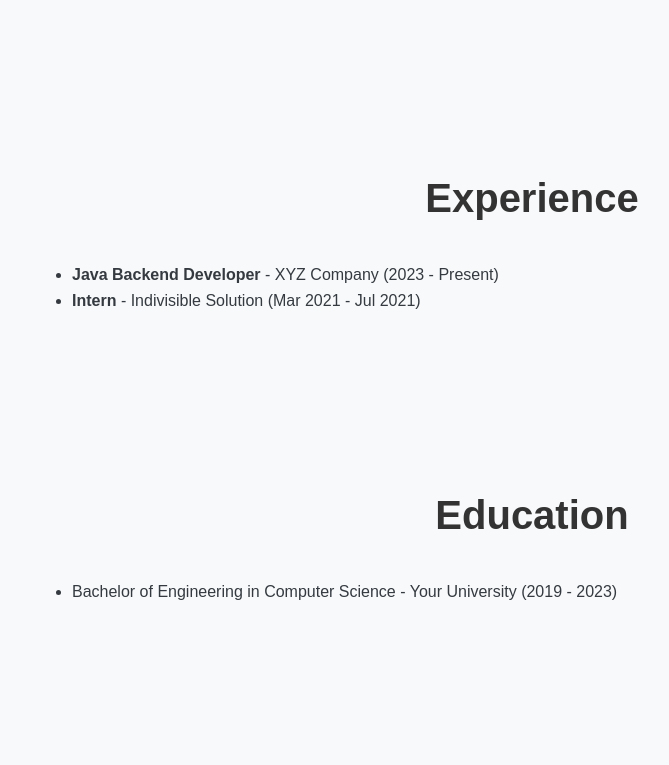
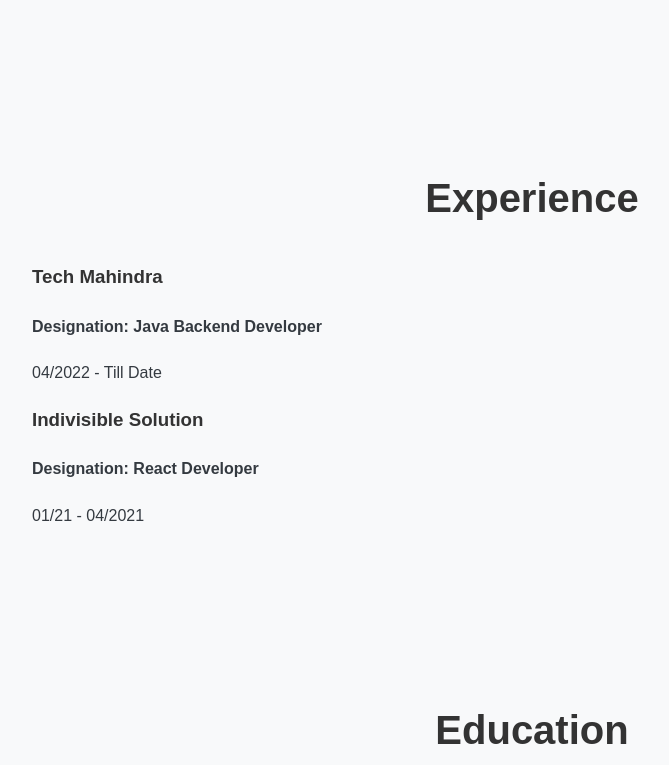
Before and after one commit to meetneral/meetneral.github.io, a plain HTML site: page index.html in a window 1280 px wide. Shown: the part 846-1611 px from the top of the page, without its empty margins (108-777 px from the left). Drawn offline with Linux system fonts and the light colour scheme.

Commit message:
Portfolio page

```diff
--- a/index.html
+++ b/index.html
@@ -30,12 +30,24 @@
 	<p>I believe in continuous learning—whether it’s experimenting with new frameworks, enhancing performance optimization, or contributing to open source.</p>
 </section>
 
-<section id="experience" class="container">
+<section id="experience">
 	<h2>Experience</h2>
-	<ul>
-		<li><b>Java Backend Developer</b> - XYZ Company (2023 - Present)</li>
-		<li><b>Intern</b> - Indivisible Solution (Mar 2021 - Jul 2021)</li>
-	</ul>
+	<div class="experience-grid">
+		<!-- Experience 1 -->
+		<div class="experience-card">
+			<h3>Tech Mahindra</h3>
+			<h4>Designation: Java Backend Developer</h4>
+			<p>04/2022 - Till Date</p>
+		</div>
+
+		<!-- Experience 2 -->
+		<div class="experience-card">
+			<h3>Indivisible Solution</h3>
+			<h4>Designation: React Developer </h4>
+			<p>01/21 - 04/2021</p>
+		</div>
+
+	</div>
 </section>
 
 <section id="education" class="container">
@@ -91,6 +103,7 @@
 	</div>
 </section>
 
+
 <section id="achievements" class="container">
 	<h2>Project Achievements</h2>
 	<ul>
@@ -106,6 +119,17 @@
 		<li>Reduced post-release defects by 25% through QA collaboration.</li>
 	</ul>
 </section>
+<section id="resume">
+	<h2>Resume, Achievements and Certifications</h2>
+	<div class="resume-content">
+		<p>Here are some of my key accomplishments. For more details, please download my full resume.</p>
+		<ul>
+			<li>🏆 'Pat on the back' and 'Bravo' awards for exceptional performance over the years.</li>
+			<li> GCP Cloud Certification </li>
+		</ul>
+		<a href="Meet_Neral_extra_01.doc" class="cta-button" download>Download Resume (doc)</a>
+	</div>
+</section>
 
 <section id="contact" class="container">
 	<h2>Contact</h2>
```
Also changed, not shown: 1 other file.
